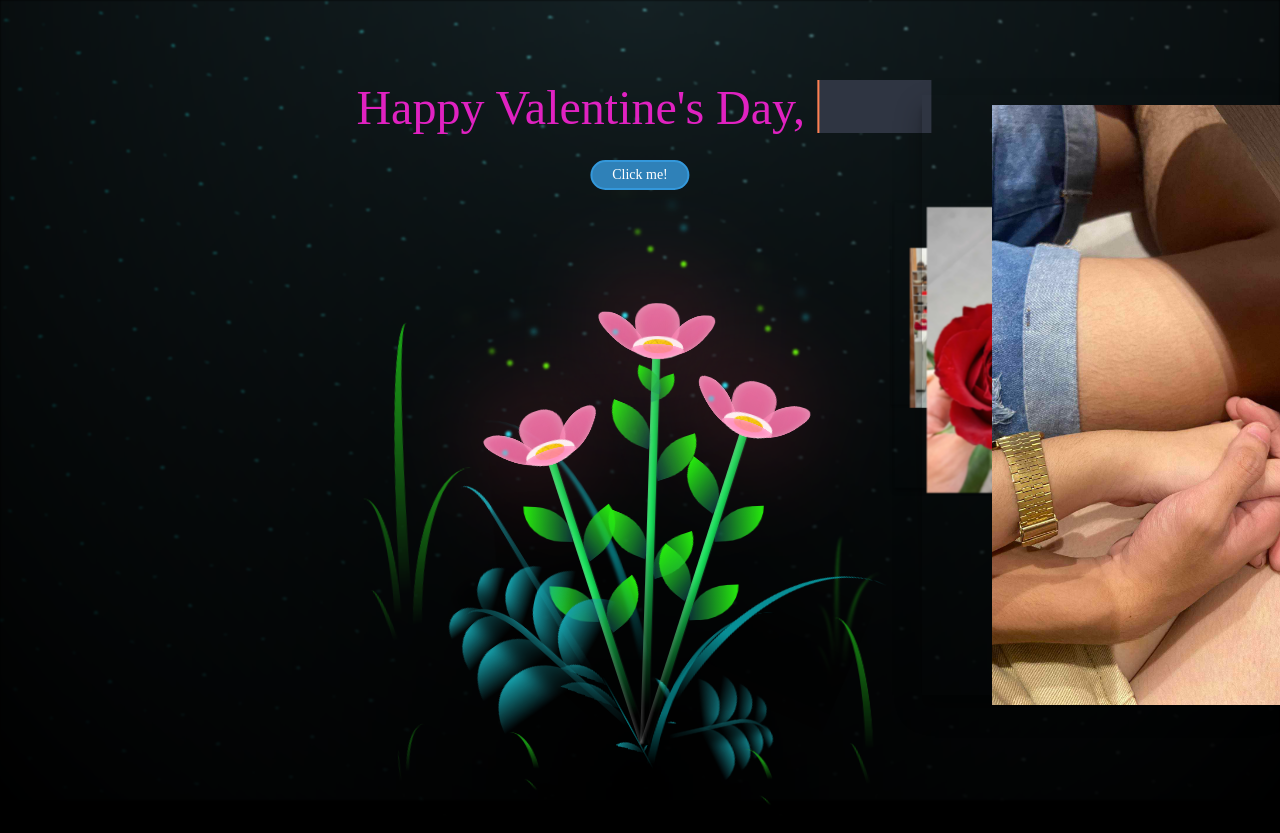
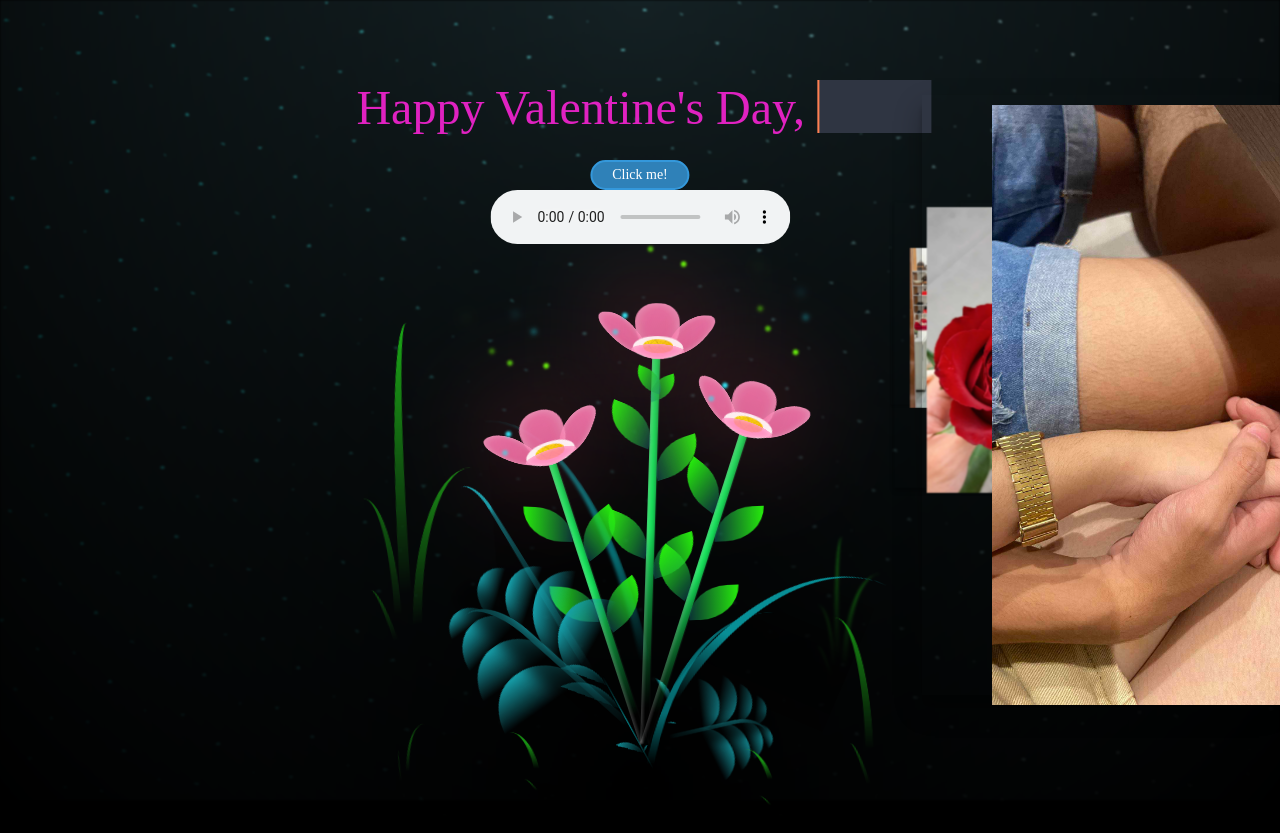
Before and after one commit to fezco03/fezco03.github.io, a plain HTML site: page pucca/index.html in a window 1280 px wide. Shown: the top 833 px of the page. Drawn offline with Linux system fonts and the light colour scheme.

Commit message:
Updated Commit

```diff
--- a/pucca/index.html
+++ b/pucca/index.html
@@ -306,7 +306,7 @@
     </div>
     <div class="greeting-text">Happy Valentine's Day, <span></span>
       <br><a href = "https://www.facebook.com/stories/2131370543907190/?source=profile_highlight" target="blank" ><button class="button">Click me!</button></a></br>
-      <audio controls autoplay style="display:none"><source  src="music.mp3" type="audio/mp3"></audio>
+      <audio controls ><source  src="music.mp3" type="audio/mp3"></audio>
     </div>
     <div id="slider">
       <input type="radio" name="slider" id="p1" checked/>
```
